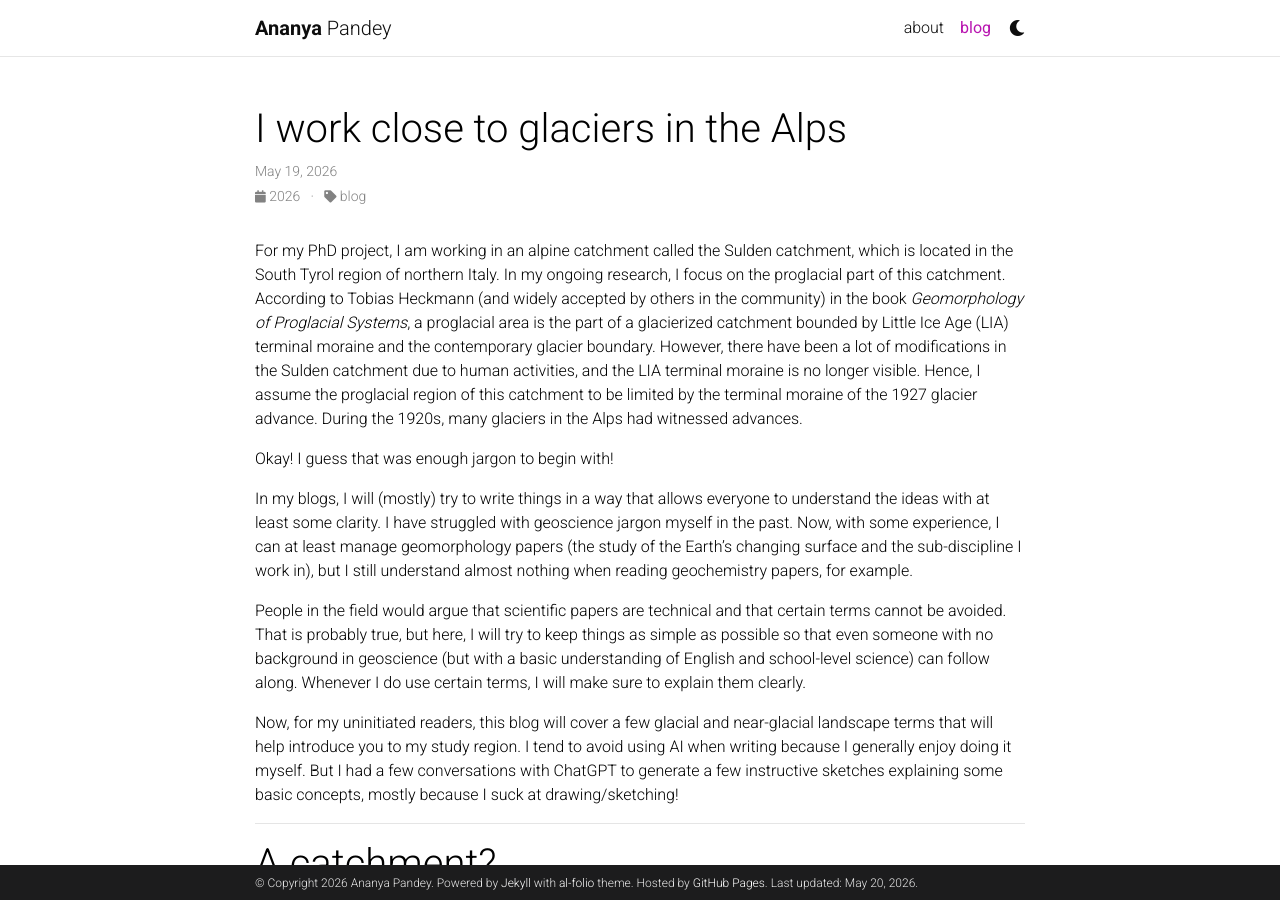
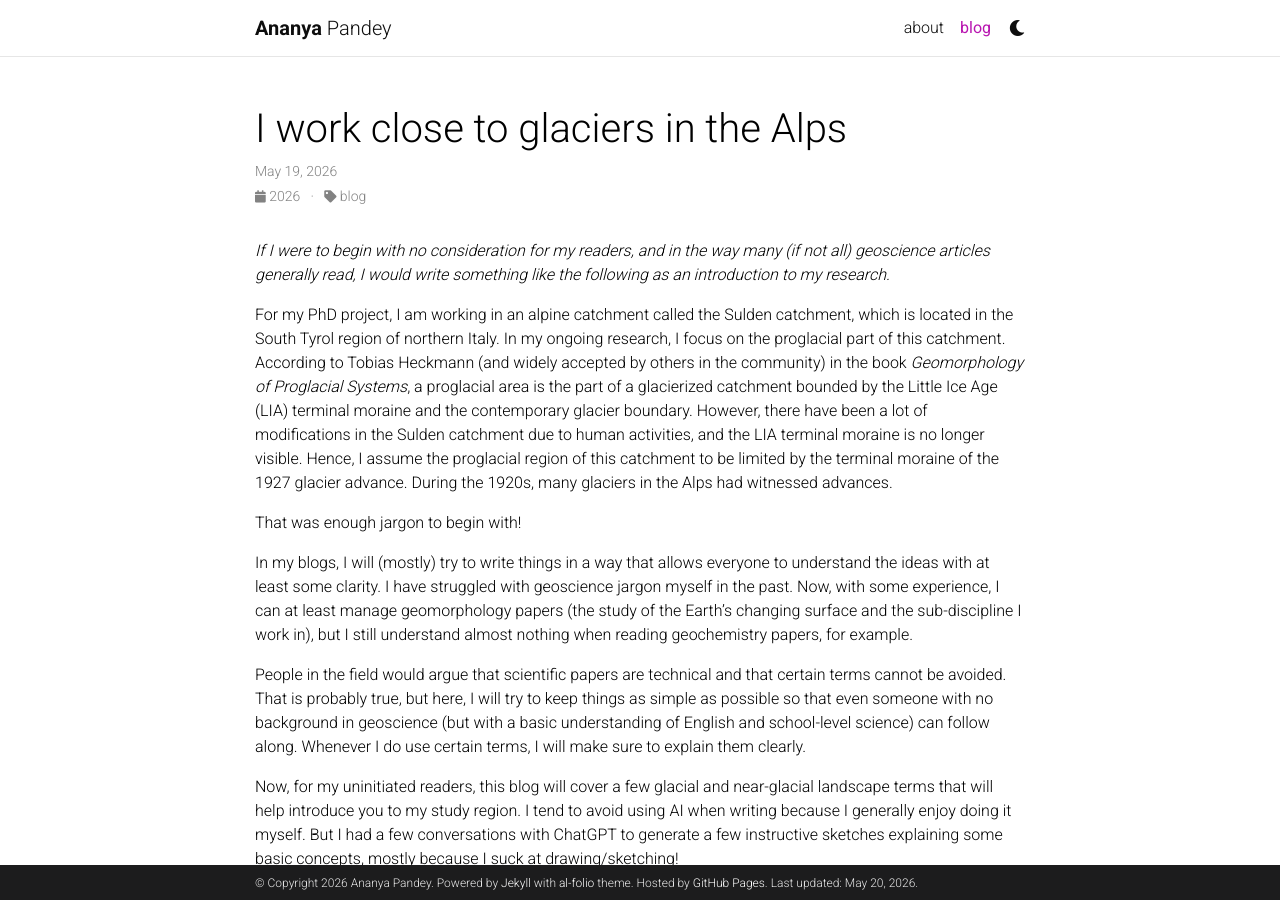
Before and after one commit to AnanyaGeo/ananyageo.github.io, a Jekyll site: the page built from _posts/2026-05-19-blog-1.md, in a window 1280 px wide and 900 px high. Built offline with Jekyll 4.4.1, drawn with Linux system fonts in a browser that asks for light colours; comment, search, counter and statistics services are not loaded; a style sheet for code colours, icons or effects is not loaded.

Commit message:
Update 2026-05-19-blog-1.md

```diff
--- a/_posts/2026-05-19-blog-1.md
+++ b/_posts/2026-05-19-blog-1.md
@@ -4,10 +4,11 @@
 date: 2026-05-19 16:40:16
 categories: blog
 ---
+*If I were to begin with no consideration for my readers, and in the way many (if not all) geoscience articles generally read, I would write something like the following as an introduction to my research.*
 
-For my PhD project, I am working in an alpine catchment called the Sulden catchment, which is located in the South Tyrol region of northern Italy.  In my ongoing research, I focus on the proglacial part of this catchment. According to Tobias Heckmann (and widely accepted by others in the community) in the book *Geomorphology of Proglacial Systems*, a proglacial area is the part of a glacierized catchment bounded by Little Ice Age (LIA) terminal moraine and the contemporary glacier boundary. However, there have been a lot of modifications in the Sulden catchment due to human activities, and the LIA terminal moraine is no longer visible. Hence, I assume the proglacial region of this catchment to be limited by the terminal moraine of the 1927 glacier advance. During the 1920s, many glaciers in the Alps had witnessed advances.
+For my PhD project, I am working in an alpine catchment called the Sulden catchment, which is located in the South Tyrol region of northern Italy.  In my ongoing research, I focus on the proglacial part of this catchment. According to Tobias Heckmann (and widely accepted by others in the community) in the book *Geomorphology of Proglacial Systems*, a proglacial area is the part of a glacierized catchment bounded by the Little Ice Age (LIA) terminal moraine and the contemporary glacier boundary. However, there have been a lot of modifications in the Sulden catchment due to human activities, and the LIA terminal moraine is no longer visible. Hence, I assume the proglacial region of this catchment to be limited by the terminal moraine of the 1927 glacier advance. During the 1920s, many glaciers in the Alps had witnessed advances.
 
-Okay! I guess that was enough jargon to begin with!
+That was enough jargon to begin with!
 
 In my blogs, I will (mostly) try to write things in a way that allows everyone to understand the ideas with at least some clarity. I have struggled with geoscience jargon myself in the past. Now, with some experience, I can at least manage geomorphology papers (the study of the Earth’s changing surface and the sub-discipline I work in), but I still understand almost nothing when reading geochemistry papers, for example.
 
```
